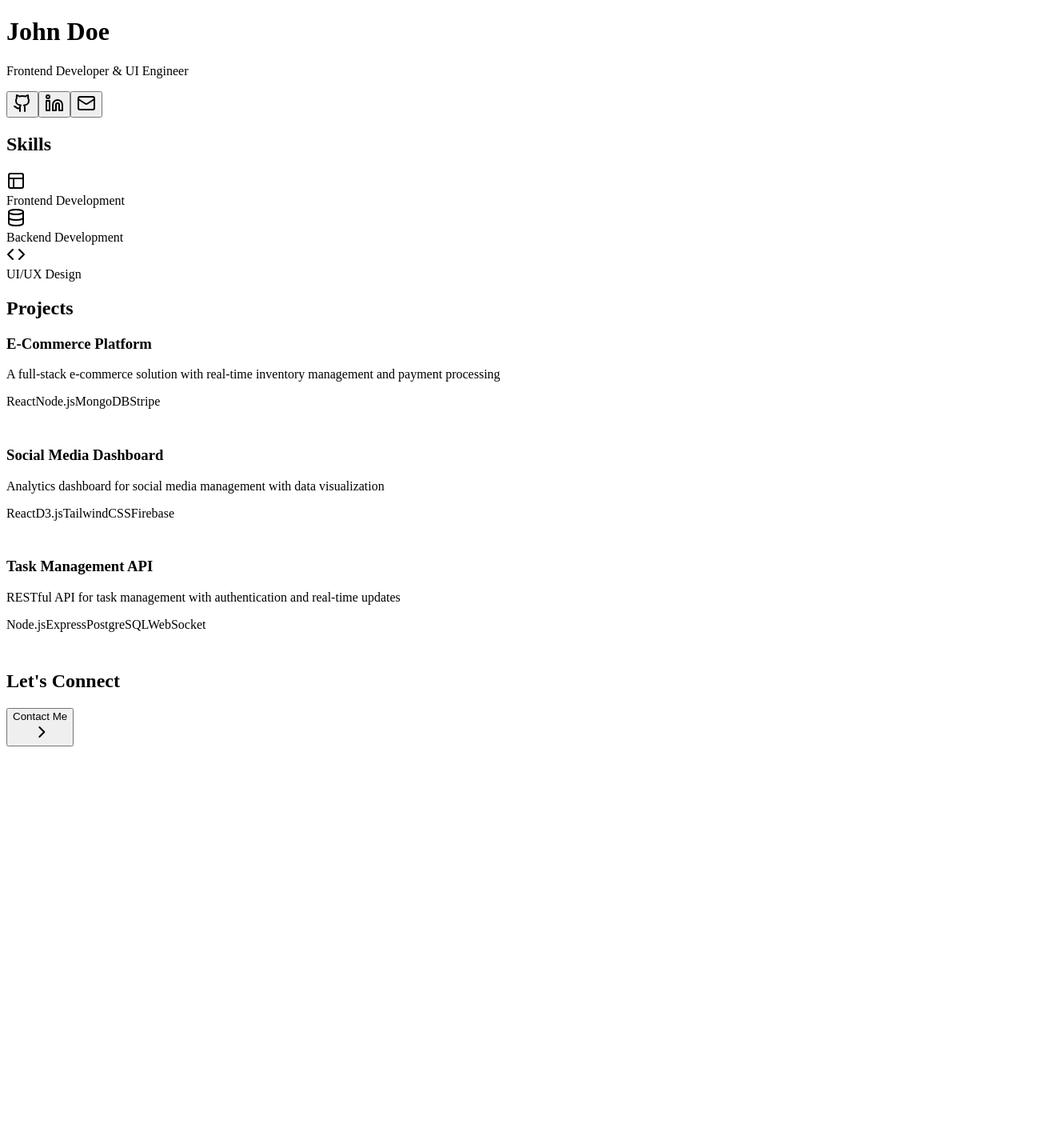
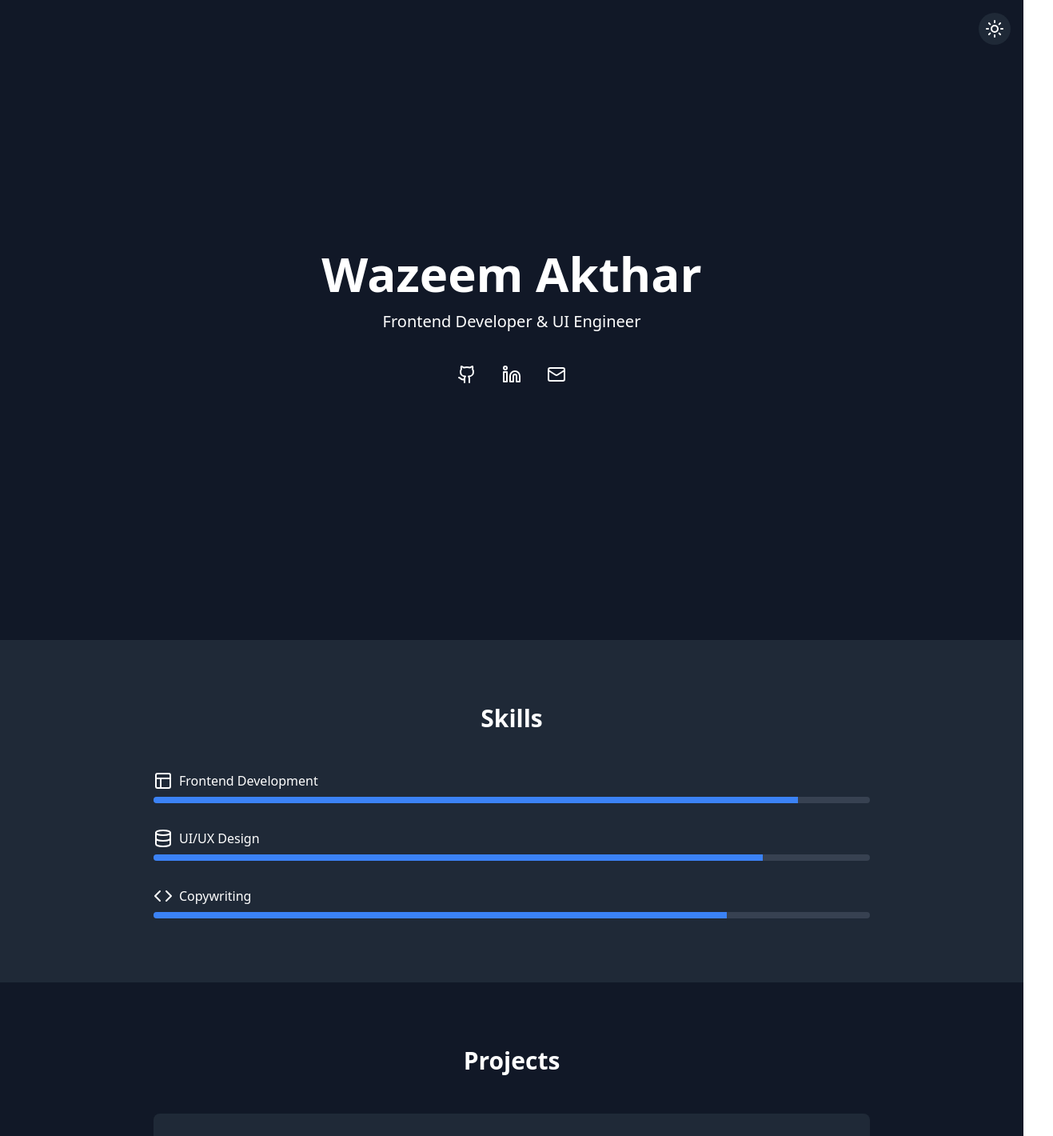
Before and after one commit to WazeemAkthar/Portfolio, a Next.js app: page / in a window 1280 px wide. Shown: the top 1420 px of the page at 80% size, 1317 px wide, since content can reach past the window. Before the commit the page ends 941 px from the top, so only its background shows below. Built offline with nearby package versions, Linux system fonts and the light colour scheme.

Commit message:
secend commit

```diff
--- /dev/null
+++ b/app/globals.css
@@ -0,0 +1,3 @@
+@tailwind base;
+@tailwind components;
+@tailwind utilities;
--- a/app/layout.js
+++ b/app/layout.js
@@ -1,3 +1,5 @@
+import './globals.css'
+
 export const metadata = {
   title: 'Developer Portfolio',
   description: 'A modern developer portfolio built with Next.js',
--- a/app/page.js
+++ b/app/page.js
@@ -1,108 +1,121 @@
-'use client';
-import { motion } from 'framer-motion';
-import { Github, Linkedin, Mail, ExternalLink, ChevronRight, Code, Layout, Database } from 'lucide-react';
-import { useState } from 'react';
+"use client";
+import { motion } from "framer-motion";
+import { useState } from "react";
+import {
+  Github,
+  Linkedin,
+  Mail,
+  ExternalLink,
+  Moon,
+  Sun,
+  Code,
+  Layout,
+  Database,
+} from "lucide-react";
 
-// Fade in animation variants
+// Animation variants
 const fadeIn = {
   initial: { opacity: 0, y: 20 },
   animate: { opacity: 1, y: 0 },
-  exit: { opacity: 0, y: 20 }
+  exit: { opacity: 0, y: -20 },
 };
 
-// Stagger animation for lists
 const container = {
   hidden: { opacity: 0 },
   show: {
     opacity: 1,
-    transition: {
-      staggerChildren: 0.2
-    }
-  }
+    transition: { staggerChildren: 0.2 },
+  },
 };
 
 const item = {
   hidden: { opacity: 0, x: -20 },
-  show: { opacity: 1, x: 0 }
+  show: { opacity: 1, x: 0 },
 };
 
+const links = {
+
+}
+
 export default function Home() {
+  const [theme, setTheme] = useState("dark");
   const [activeProject, setActiveProject] = useState(null);
 
   const projects = [
     {
       title: "E-Commerce Platform",
-      description: "A full-stack e-commerce solution with real-time inventory management and payment processing",
+      description:
+        "A full-stack e-commerce solution with real-time inventory management and payment processing",
       tech: ["React", "Node.js", "MongoDB", "Stripe"],
       type: "Full Stack",
-      link: "#"
     },
     {
       title: "Social Media Dashboard",
-      description: "Analytics dashboard for social media management with data visualization",
+      description:
+        "Analytics dashboard for social media management with data visualization",
       tech: ["React", "D3.js", "TailwindCSS", "Firebase"],
       type: "Frontend",
-      link: "#"
     },
     {
       title: "Task Management API",
-      description: "RESTful API for task management with authentication and real-time updates",
+      description:
+        "RESTful API for task management with authentication and real-time updates",
       tech: ["Node.js", "Express", "PostgreSQL", "WebSocket"],
       type: "Backend",
-      link: "#"
-    }
+    },
   ];
-
   const skills = [
-    { name: "Frontend Development", icon: <Layout className="w-6 h-6" />, level: 90 },
-    { name: "Backend Development", icon: <Database className="w-6 h-6" />, level: 85 },
-    { name: "UI/UX Design", icon: <Code className="w-6 h-6" />, level: 80 }
+    {
+      name: "Frontend Development",
+      icon: <Layout className="w-6 h-6" />,
+      level: 90,
+    },
+    {
+      name: "UI/UX Design",
+      icon: <Database className="w-6 h-6" />,
+      level: 85,
+    },
+    { name: "Copywriting", icon: <Code className="w-6 h-6" />, level: 80 },
   ];
 
   return (
-    <div className="min-h-screen bg-gray-900 text-white">
+    <div
+      className={`min-h-screen ${
+        theme === "dark" ? "bg-gray-900 text-white" : "bg-gray-50 text-gray-900"
+      }`}
+    >
+      {/* Theme Toggle */}
+      <motion.button
+        className="fixed top-4 right-4 z-50 p-2 rounded-full bg-gray-800"
+        whileHover={{ scale: 1.1 }}
+        whileTap={{ scale: 0.9 }}
+        onClick={() => setTheme(theme === "dark" ? "light" : "dark")}
+      >
+        {theme === "dark" ? <Sun /> : <Moon />}
+      </motion.button>
+
       {/* Hero Section */}
       <motion.div
-        className="relative h-screen flex items-center justify-center overflow-hidden"
+        className="h-screen flex items-center justify-center"
         initial={{ opacity: 0 }}
         animate={{ opacity: 1 }}
         transition={{ duration: 1 }}
       >
-        <div className="absolute inset-0">
-          <motion.div
-            className="absolute inset-0 bg-gradient-to-br from-blue-600 to-purple-800 opacity-20"
-            animate={{
-              scale: [1, 1.1, 1],
-              rotate: [0, 5, 0]
-            }}
-            transition={{
-              duration: 20,
-              repeat: Infinity,
-              repeatType: "reverse"
-            }}
-          />
-        </div>
-
-        <motion.div
-          className="z-10 text-center px-4"
-          variants={fadeIn}
-          initial="initial"
-          animate="animate"
-          transition={{ duration: 0.6 }}
-        >
+        <div className="text-center">
           <motion.h1
             className="text-6xl font-bold mb-4"
-            initial={{ opacity: 0, y: 20 }}
-            animate={{ opacity: 1, y: 0 }}
-            transition={{ delay: 0.2 }}
+            variants={fadeIn}
+            initial="initial"
+            animate="animate"
           >
-            John Doe
+            Wazeem Akthar
           </motion.h1>
           <motion.p
             className="text-xl mb-8"
-            initial={{ opacity: 0, y: 20 }}
-            animate={{ opacity: 1, y: 0 }}
-            transition={{ delay: 0.4 }}
+            variants={fadeIn}
+            initial="initial"
+            animate="animate"
+            transition={{ delay: 0.2 }}
           >
             Frontend Developer & UI Engineer
           </motion.p>
@@ -112,172 +125,108 @@ export default function Home() {
             initial="hidden"
             animate="show"
           >
-            {[<Github key="github" />, <Linkedin key="linkedin" />, <Mail key="mail" />].map((icon, index) => (
-              <motion.button
+            {[
+              <Github key="github" />,
+              <Linkedin key="linkedin" />,
+              <Mail key="mail" />,
+            ].map((icon, index) => (
+              <motion.a
                 key={index}
+                href="#"
                 className="p-2 hover:text-blue-400 transition-colors"
                 variants={item}
                 whileHover={{ scale: 1.2 }}
                 whileTap={{ scale: 0.9 }}
               >
                 {icon}
-              </motion.button>
-            ))}
-          </motion.div>
-        </motion.div>
-      </motion.div>
-
-      {/* Skills Section */}
-      <motion.div
-        className="py-20 px-4 bg-gray-800"
-        initial="hidden"
-        whileInView="show"
-        viewport={{ once: true }}
-        variants={container}
-      >
-        <div className="max-w-4xl mx-auto">
-          <motion.h2
-            className="text-3xl font-bold mb-12 text-center"
-            variants={fadeIn}
-          >
-            Skills
-          </motion.h2>
-          <motion.div
-            className="grid gap-8"
-            variants={container}
-          >
-            {skills.map((skill, index) => (
-              <motion.div
-                key={skill.name}
-                className="group"
-                variants={item}
-                whileHover={{ scale: 1.02 }}
-              >
-                <div className="flex items-center mb-2">
-                  <motion.div
-                    whileHover={{ rotate: 180 }}
-                    transition={{ duration: 0.3 }}
-                  >
-                    {skill.icon}
-                  </motion.div>
-                  <span className="ml-2">{skill.name}</span>
-                </div>
-                <div className="h-2 bg-gray-700 rounded-full overflow-hidden">
-                  <motion.div
-                    className="h-full bg-blue-500 origin-left"
-                    initial={{ scaleX: 0 }}
-                    whileInView={{ scaleX: skill.level / 100 }}
-                    viewport={{ once: true }}
-                    transition={{ duration: 1, delay: index * 0.2 }}
-                  />
-                </div>
-              </motion.div>
+              </motion.a>
             ))}
           </motion.div>
         </div>
       </motion.div>
 
+      {/* Skills Section */}
+      <div className="py-20 px-4 bg-gray-800">
+        <div className="max-w-4xl mx-auto">
+          <h2 className="text-3xl font-bold mb-12 text-center">Skills</h2>
+          <div className="grid gap-8">
+            {skills.map((skill) => (
+              <div key={skill.name} className="group">
+                <div className="flex items-center mb-2">
+                  {skill.icon}
+                  <span className="ml-2">{skill.name}</span>
+                </div>
+                <div className="h-2 bg-gray-700 rounded-full overflow-hidden">
+                  <div
+                    className="h-full bg-blue-500 transition-all duration-1000 ease-out group-hover:bg-blue-400"
+                    style={{ width: `${skill.level}%` }}
+                  />
+                </div>
+              </div>
+            ))}
+          </div>
+        </div>
+      </div>
+
       {/* Projects Section */}
-      <motion.div
-        className="py-20 px-4"
-        variants={container}
-        initial="hidden"
-        whileInView="show"
-        viewport={{ once: true }}
-      >
+      <div className="py-20 px-4">
         <div className="max-w-4xl mx-auto">
-          <motion.h2
-            className="text-3xl font-bold mb-12 text-center"
-            variants={fadeIn}
-          >
-            Projects
-          </motion.h2>
-          <motion.div
-            className="grid gap-8"
-            variants={container}
-          >
+          <h2 className="text-3xl font-bold mb-12 text-center">Projects</h2>
+          <div className="grid gap-8">
             {projects.map((project, index) => (
-              <motion.div
+              <div
                 key={project.title}
-                className="group relative bg-gray-800 p-6 rounded-lg cursor-pointer"
-                variants={item}
-                whileHover={{ y: -8, scale: 1.02 }}
+                className="group relative bg-gray-800 p-6 rounded-lg cursor-pointer transform transition-all duration-300 hover:-translate-y-2"
                 onMouseEnter={() => setActiveProject(index)}
                 onMouseLeave={() => setActiveProject(null)}
               >
-                <motion.div
-                  className="absolute inset-0 bg-blue-500 rounded-lg opacity-0 group-hover:opacity-5"
-                  initial={false}
-                  animate={{ scale: activeProject === index ? 1.05 : 1 }}
-                  transition={{ duration: 0.3 }}
-                />
-                <div className="flex justify-between items-start relative z-10">
+                <div className="flex justify-between items-start">
                   <div>
                     <h3 className="text-xl font-bold mb-2">{project.title}</h3>
                     <p className="text-gray-400 mb-4">{project.description}</p>
-                    <motion.div
-                      className="flex flex-wrap gap-2"
-                      variants={container}
-                      initial="hidden"
-                      animate="show"
-                    >
+                    <div className="flex flex-wrap gap-2">
                       {project.tech.map((tech) => (
-                        <motion.span
+                        <span
                           key={tech}
                           className="px-3 py-1 bg-gray-700 rounded-full text-sm"
-                          variants={item}
-                          whileHover={{ scale: 1.1 }}
                         >
                           {tech}
-                        </motion.span>
+                        </span>
                       ))}
-                    </motion.div>
+                    </div>
                   </div>
-                  <motion.div
-                    initial={{ opacity: 0, x: 20 }}
-                    animate={{
-                      opacity: activeProject === index ? 1 : 0,
-                      x: activeProject === index ? 0 : 20
-                    }}
-                    transition={{ duration: 0.3 }}
-                  >
-                    <ExternalLink className="w-6 h-6" />
-                  </motion.div>
+                  <ExternalLink
+                    className={`w-6 h-6 transform transition-transform duration-300 ${
+                      activeProject === index
+                        ? "translate-x-0 opacity-100"
+                        : "translate-x-4 opacity-0"
+                    }`}
+                  />
                 </div>
-              </motion.div>
+              </div>
             ))}
-          </motion.div>
+          </div>
         </div>
-      </motion.div>
+      </div>
 
       {/* Contact Section */}
       <motion.div
-        className="py-20 px-4 bg-gray-800"
+        className="py-20 px-4"
         initial="hidden"
         whileInView="show"
         viewport={{ once: true }}
         variants={container}
       >
         <div className="max-w-4xl mx-auto text-center">
-          <motion.h2
-            className="text-3xl font-bold mb-8"
-            variants={fadeIn}
-          >
-            Let&apos;s Connect
+          <motion.h2 className="text-3xl font-bold mb-8" variants={fadeIn}>
+            Get In Touch
           </motion.h2>
           <motion.button
-            className="group inline-flex items-center bg-blue-600 text-white px-6 py-3 rounded-full"
+            className="bg-blue-600 text-white px-8 py-3 rounded-full"
             whileHover={{ scale: 1.05 }}
             whileTap={{ scale: 0.95 }}
           >
             Contact Me
-            <motion.div
-              className="ml-2"
-              animate={{ x: [0, 4, 0] }}
-              transition={{ duration: 1.5, repeat: Infinity }}
-            >
-              <ChevronRight />
-            </motion.div>
           </motion.button>
         </div>
       </motion.div>
--- a/package.json
+++ b/package.json
@@ -17,6 +17,7 @@
   },
   "devDependencies": {
     "@eslint/eslintrc": "^3",
+    "autoprefixer": "^10.4.20",
     "eslint": "^9",
     "eslint-config-next": "15.1.4",
     "postcss": "^8",
```
Also changed, not shown: 1 other file (tests, documents, lock files or other folders).
